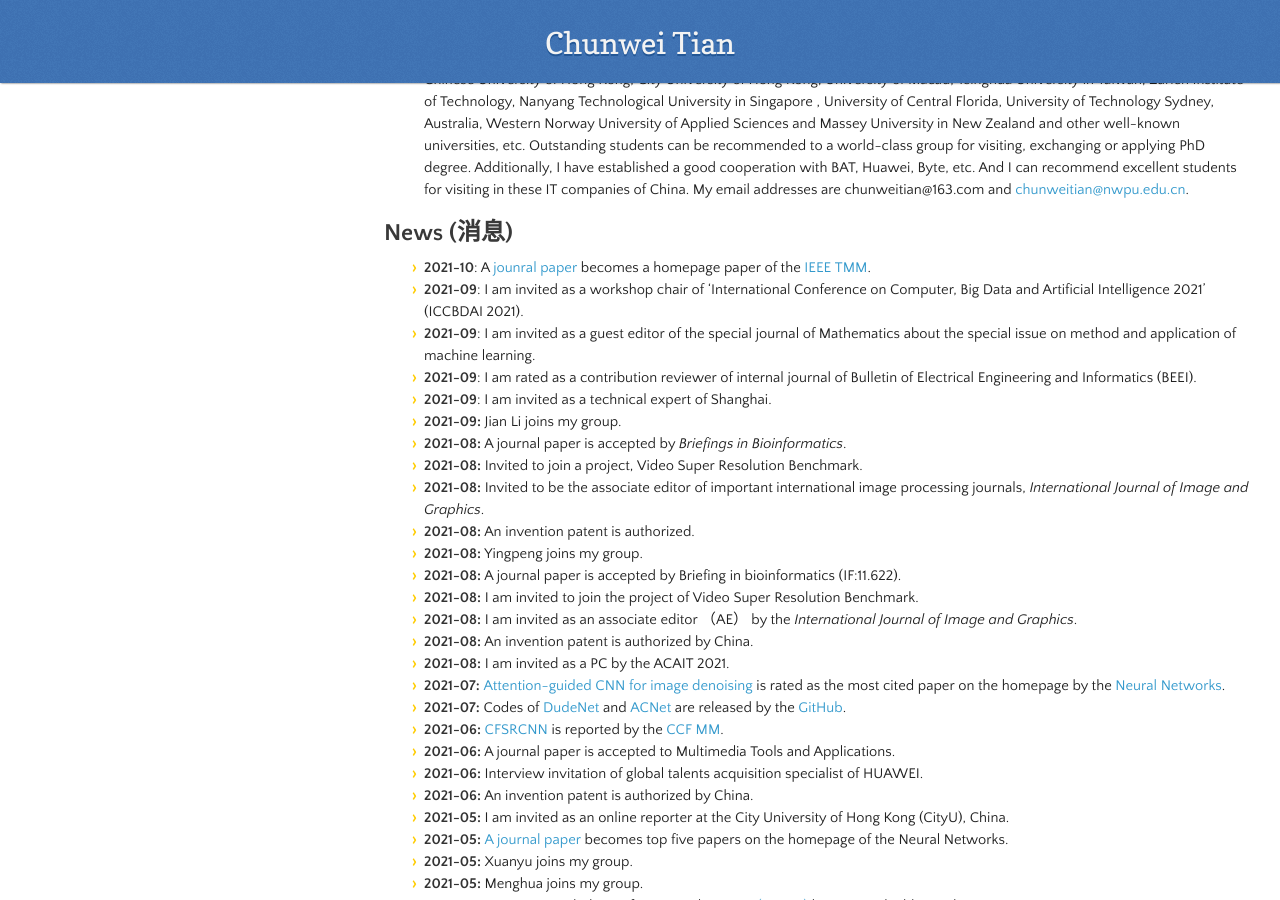
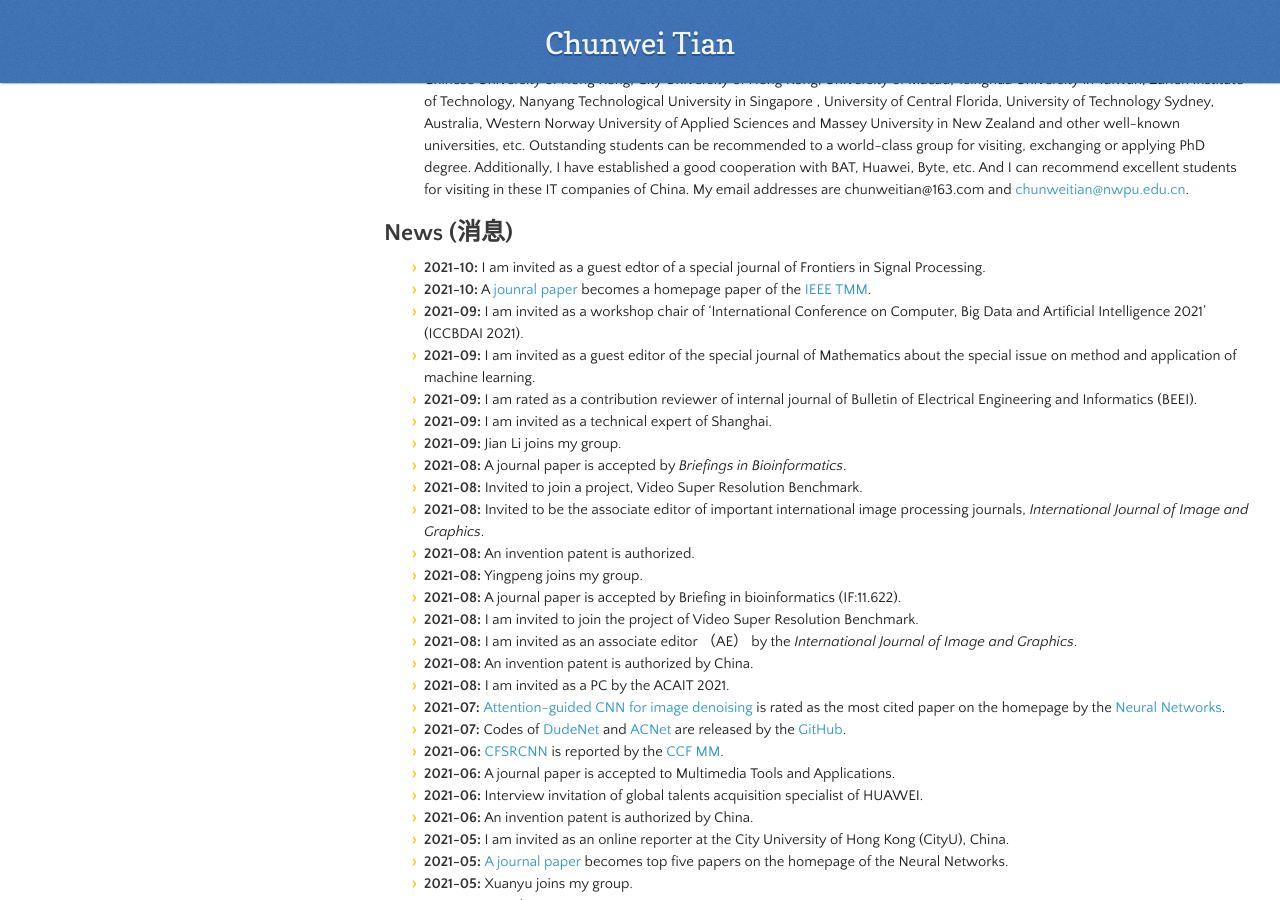
Before and after one commit to hellloxiaotian/hellloxiaotian.github.io, a Jekyll site: the page built from index.md, in a window 1280 px wide and 900 px high, scrolled down 1322 px. Built offline with Jekyll 4.4.1, drawn with Linux system fonts in a browser that asks for light colours; nearby versions of some CDN libraries; our own code applies the rules of GitHub Pages for plain Markdown files; the repository's description, which GitHub fills in, is left out; some of the changed text lies outside the part shown.

Commit message:
Add files via upload

```diff
--- a/index.md
+++ b/index.md
@@ -29,11 +29,12 @@
 - Welcome to contact me for undergraduates, masters and RA students, who are interested in artificial intelligence, deep learning and image processing. I have good cooperation with Tsinghua University, Peking University, Harbin Institute of Technology, National University of Defense Technology, Wuhan University, Central South University, Dalian University of Technology, Nankai University , Hunan University, Nanjing University of Technology, Southern University of Science and Technology, Institute of Information Technology, Chinese Academy of Sciences, Shenzhen Advanced Institute of Chinese Academy of Sciences, Pengcheng Laboratory, Chinese University of Hong Kong, City University of Hong Kong, University of Macau, Tsinghua University in Taiwan, Zurich Institute of Technology, Nanyang Technological University in Singapore , University of Central Florida, University of Technology Sydney, Australia, Western Norway University of Applied Sciences and Massey University in New Zealand and other well-known universities, etc. Outstanding students can be recommended to a world-class group for visiting, exchanging or applying PhD degree. Additionally, I have established a good cooperation with BAT, Huawei, Byte, etc. And I can recommend excellent students for visiting in these IT companies of China. My email addresses are chunweitian@163.com and [chunweitian@nwpu.edu.cn](mailto:chunweitian@nwpu.edu.cn).
 
 ## News (消息)
-- **2021-10**: A [jounral paper](https://ieeexplore.ieee.org/stamp/stamp.jsp?arnumber=9105085) becomes a homepage paper of the [IEEE TMM](https://ieeexplore.ieee.org/xpl/mostRecentIssue.jsp?punumber=6046&isnumber=9296985).
-- **2021-09**: I am invited as a workshop chair of 'International Conference on Computer, Big Data and Artificial Intelligence 2021' (ICCBDAI 2021).
-- **2021-09**: I am invited as a guest editor of the special journal of Mathematics about the special issue on method and application of machine learning.
-- **2021-09**: I am rated as a contribution reviewer of internal journal of Bulletin of Electrical Engineering and Informatics (BEEI).
-- **2021-09**: I am invited as a technical expert of Shanghai.
+- **2021-10:** I am invited as a guest edtor of a special journal of Frontiers in Signal Processing.
+- **2021-10:** A [jounral paper](https://ieeexplore.ieee.org/stamp/stamp.jsp?arnumber=9105085) becomes a homepage paper of the [IEEE TMM](https://ieeexplore.ieee.org/xpl/mostRecentIssue.jsp?punumber=6046&isnumber=9296985).
+- **2021-09:** I am invited as a workshop chair of 'International Conference on Computer, Big Data and Artificial Intelligence 2021' (ICCBDAI 2021).
+- **2021-09:** I am invited as a guest editor of the special journal of Mathematics about the special issue on method and application of machine learning.
+- **2021-09:** I am rated as a contribution reviewer of internal journal of Bulletin of Electrical Engineering and Informatics (BEEI).
+- **2021-09:** I am invited as a technical expert of Shanghai.
 - **2021-09:** Jian Li joins my group.
 - **2021-08:** A journal paper is accepted by *Briefings in Bioinformatics*.
 - **2021-08:** Invited to join a project, Video Super Resolution Benchmark.
@@ -205,6 +206,8 @@
 Associate editor for the Journal of Electrical and Electronic Engineering
 
 Guest Editor of the Special Journal of Mathematics about the Special Issue on Method and application of machine learning
+
+Guest editor of the Special Journal of Frontiers in Signal Processing
 
  The 5rd Conference on Artificial Intelligence Technology (ACAIT 2021) PC
 
```
